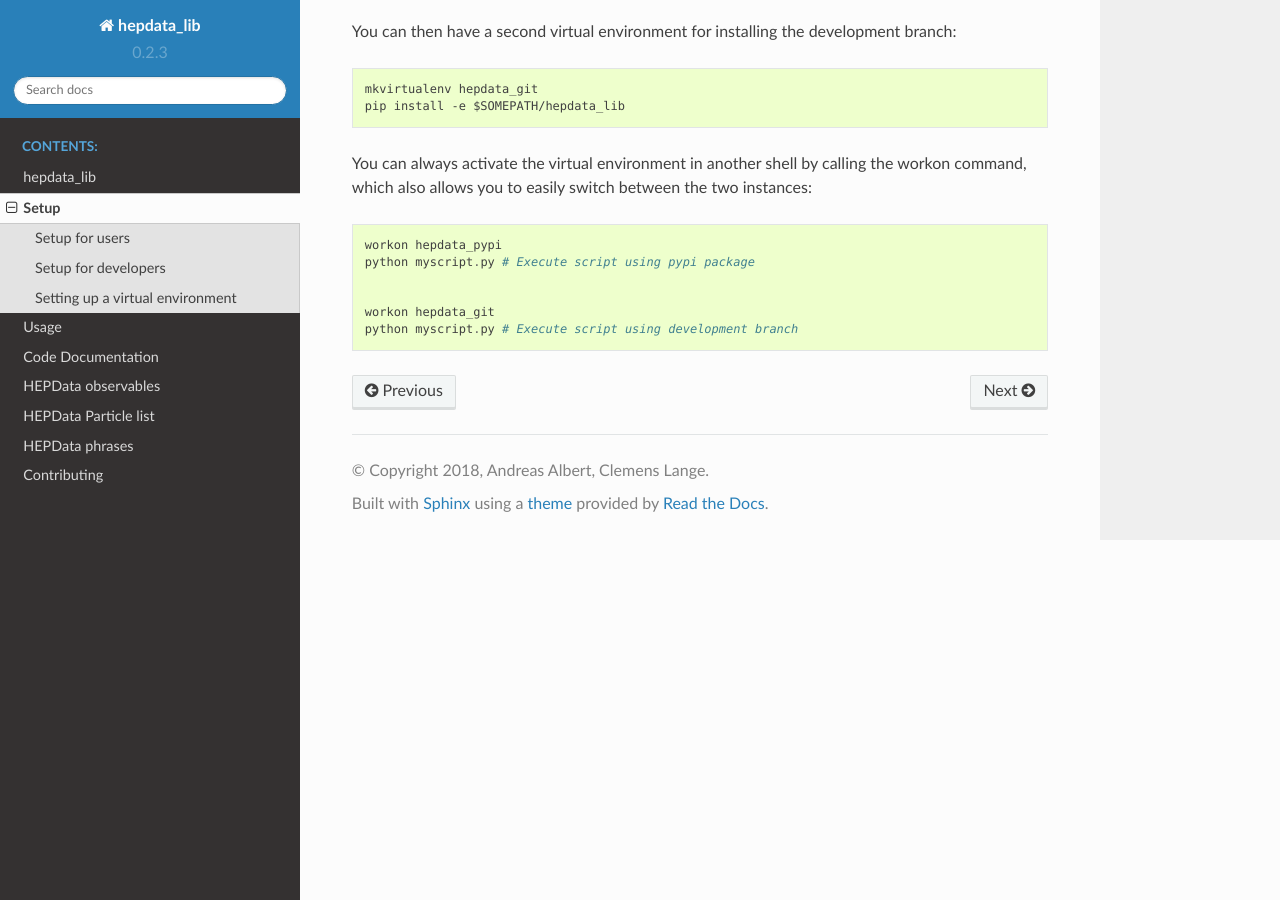
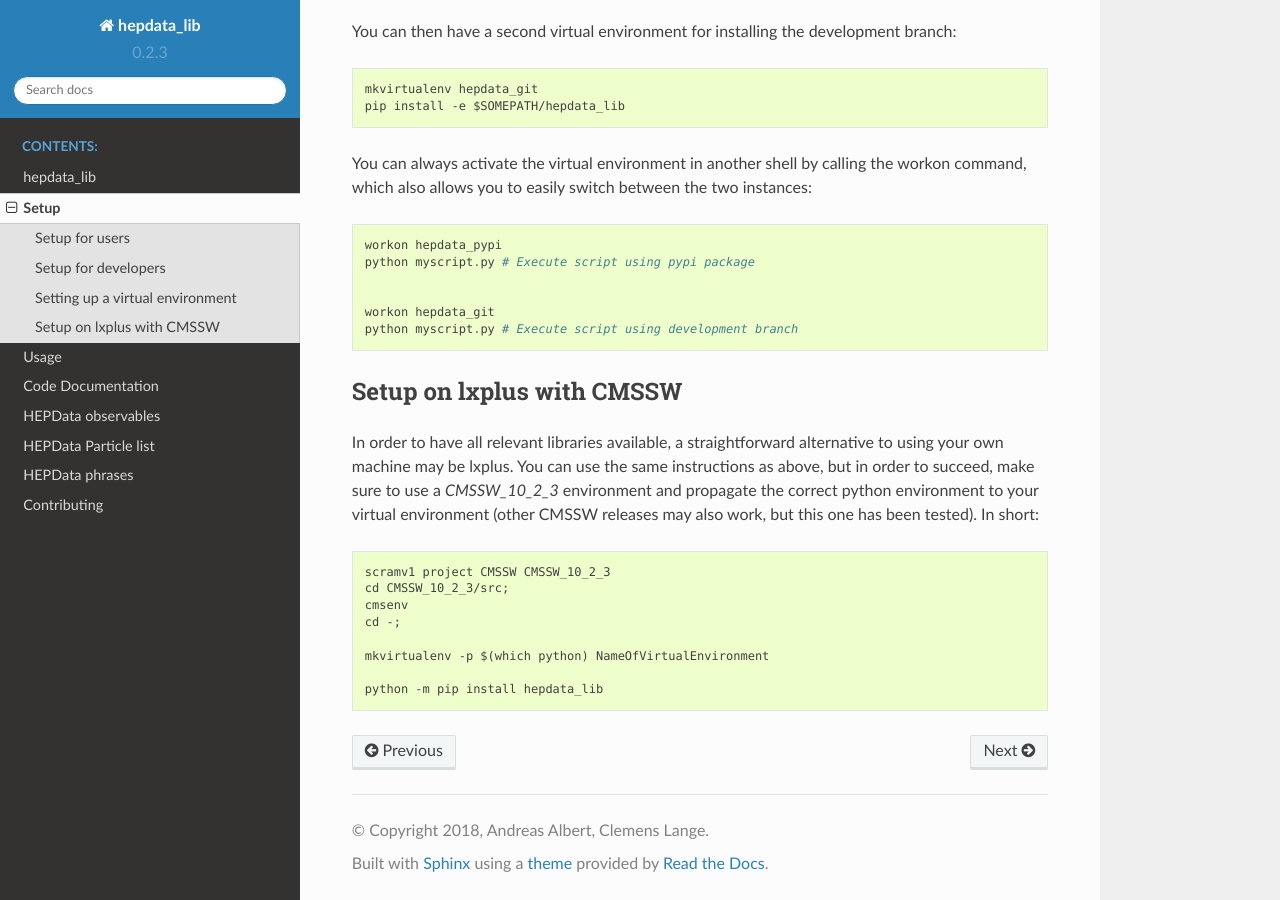
Before and after one commit to HEPData/hepdata_lib, a Sphinx documentation site: the page built from docs/setup.rst, in a window 1280 px wide and 900 px high, scrolled down 1385 px. Built offline with Sphinx 7.4.7 and the Read the Docs theme 2.0.0, drawn with Linux system fonts in a browser that asks for light colours.

```diff
--- a/docs/setup.rst
+++ b/docs/setup.rst
@@ -76,3 +76,21 @@ You can always activate the virtual environment in another shell by calling the
 
     workon hepdata_git
     python myscript.py # Execute script using development branch
+
+
+Setup on lxplus with CMSSW
+--------------------------
+
+In order to have all relevant libraries available, a straightforward alternative to using your own machine may be lxplus.
+You can use the same instructions as above, but in order to succeed, make sure to use a `CMSSW_10_2_3` environment and propagate the correct python environment to your virtual environment (other CMSSW releases may also work, but this one has been tested). In short:
+
+::
+
+    scramv1 project CMSSW CMSSW_10_2_3
+    cd CMSSW_10_2_3/src;
+    cmsenv
+    cd -;
+
+    mkvirtualenv -p $(which python) NameOfVirtualEnvironment
+
+    python -m pip install hepdata_lib
--- a/setup.py
+++ b/setup.py
@@ -8,7 +8,7 @@ try:
 except ImportError:
     print("ROOT is required by this library.")
 
-DEPS = ['numpy', 'PyYAML>4', 'future', 'pylint']
+DEPS = ['numpy', 'PyYAML>4.*', 'future', 'pylint']
 
 HERE = path.abspath(path.dirname(__file__))
 
```
